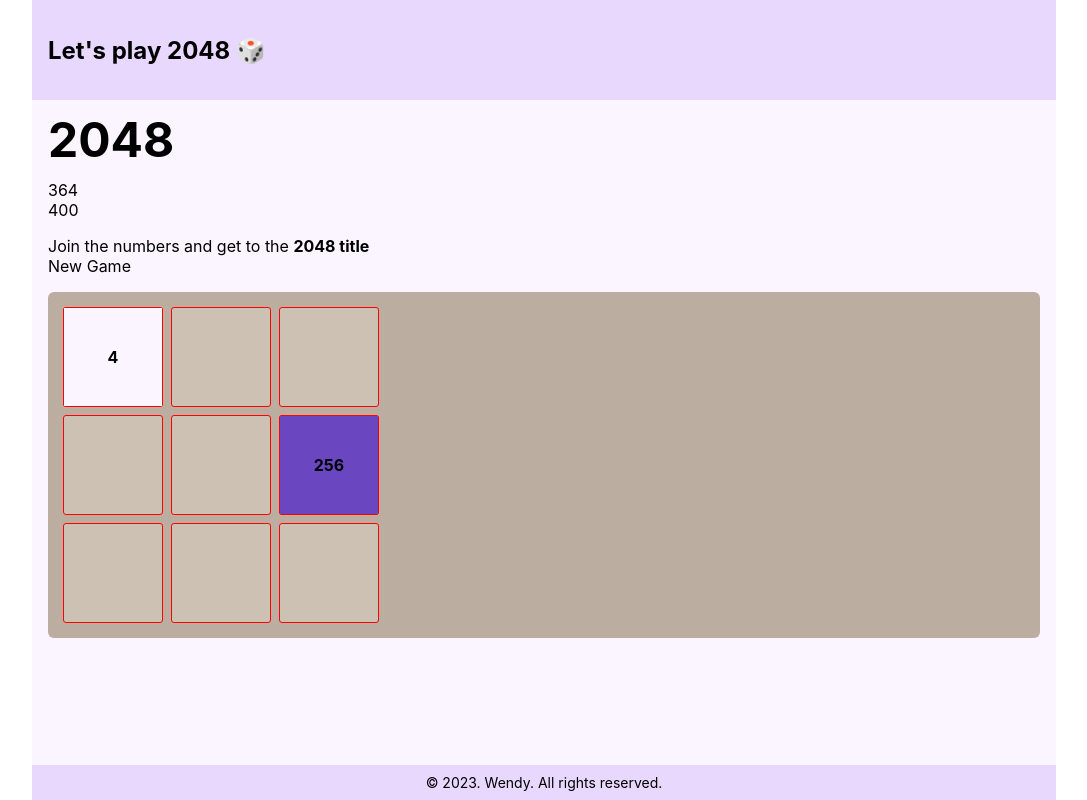
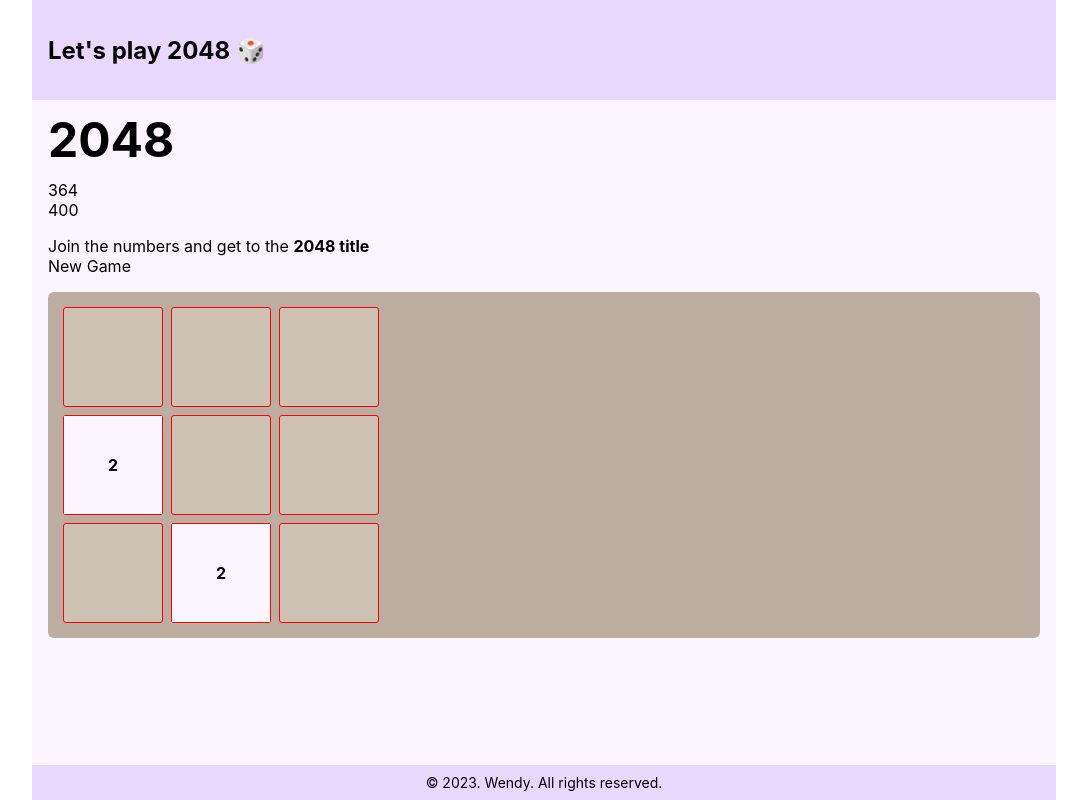
Before and after one commit to beeguriri/game2048, a React (Vite) app: page / in a window 1280 px wide. Shown: the whole page, without its empty margins (96-1183 px from the left). Built offline with nearby package versions, Linux system fonts and the light colour scheme; a web font is replaced by a local one.

Commit message:
초기 타일 만들기

```diff
--- a/src/assets/constant.tsx
+++ b/src/assets/constant.tsx
@@ -1 +1 @@
-export const MAX_POS = 4;
+export const MAX_POS = 3;
--- a/src/containers/Main/game.tsx
+++ b/src/containers/Main/game.tsx
@@ -1,3 +1,4 @@
+import { getInitialTileList } from '@utils/tile';
 import { GameContainer, GridCell, GridContainer, InnerText } from './style';
 import { useState } from 'react';
 
@@ -8,9 +9,7 @@ type Item = {
 };
 
 const Game = () => {
-    const [tileList, setTileList] = useState<Item[]>([]);
-    tileList.push({xPos: 1, yPos: 1, value: 4})
-    tileList.push({xPos: 2, yPos: 3, value: 256})
+    const [tileList, setTileList] = useState<Item[]>(getInitialTileList);
 
     return (
       <>
--- /dev/null
+++ b/src/utils/number.tsx
@@ -0,0 +1,3 @@
+export function getRandomInteger(from: number, to: number): number {
+    return Math.ceil(Math.random() * to * from);
+}
--- /dev/null
+++ b/src/utils/tile.tsx
@@ -0,0 +1,36 @@
+import { MAX_POS } from "@assets/constant";
+import { getRandomInteger } from "./number";
+
+type Item = {
+  xPos: number;
+  yPos: number;
+  value: number;
+};
+
+export function getInitialTileList(): Item[] {
+
+  const tileList: Item[] = [];
+
+  const tile1 = makeTile(tileList);
+  tileList.push(tile1);
+  const tile2 = makeTile(tileList);
+  tileList.push(tile2);
+
+  return tileList;
+}
+
+function checkCollision(tileList: Item[], tile: Item) {
+  //하나라도 같은 것이 있으면 true를 반환하는 함수
+  return tileList.some( item => item.xPos === tile.xPos && item.yPos === tile.yPos);
+}
+export function makeTile(tileList: Item[]) {
+  let tile;
+  while(!tile || checkCollision(tileList, tile)) {
+    tile = {
+      xPos: getRandomInteger(1, MAX_POS),
+      yPos: getRandomInteger(1, MAX_POS),
+      value: 2,
+    }
+  }
+  return tile;
+}
```
